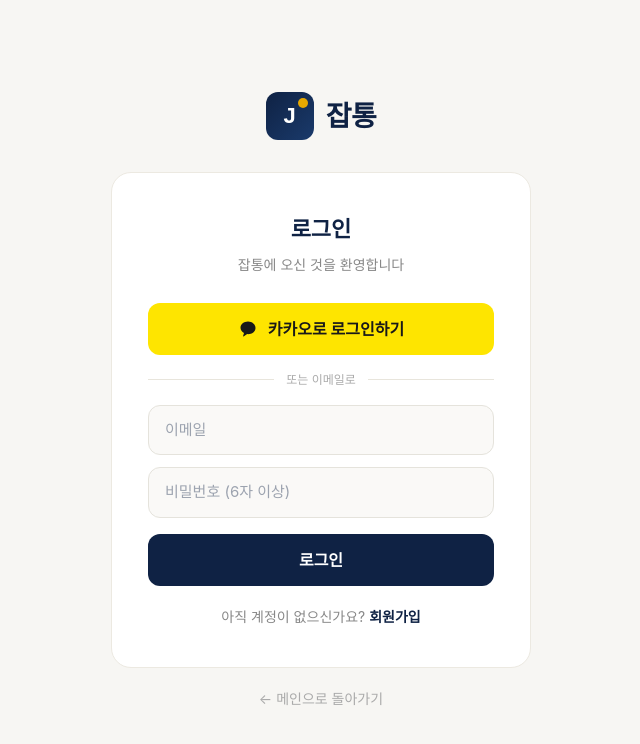
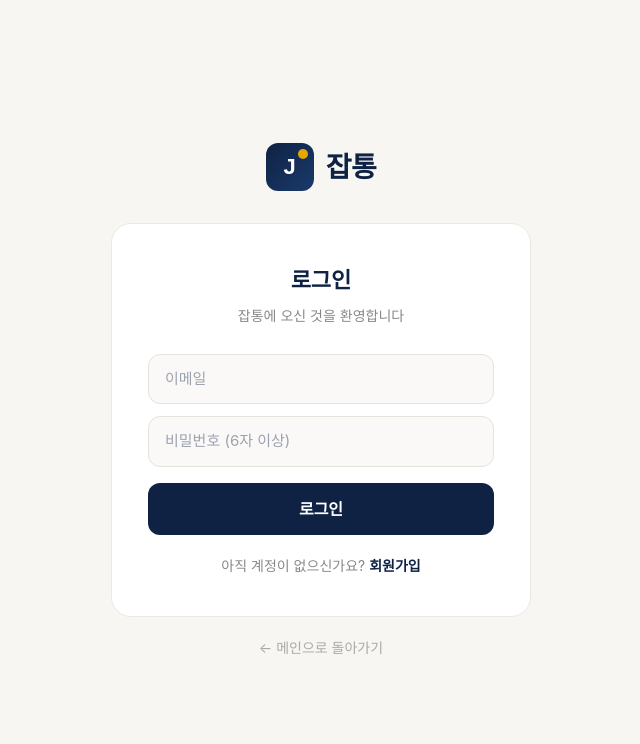
Before and after one commit to csscham-prog/jobtong, a Next.js app: page /login in a window 1280 px wide. Shown: the top 744 px of the page, without its empty margins (319-959 px from the left). Built offline with nearby package versions, Linux system fonts and the light colour scheme; no server answers; a web font is replaced by a local one.

Commit message:
Update page.tsx

```diff
--- a/app/login/page.tsx
+++ b/app/login/page.tsx
@@ -10,18 +10,6 @@ export default function LoginPage() {
   const [loading, setLoading] = useState(false)
   const [error, setError] = useState('')
   const [message, setMessage] = useState('')
-
-  const handleKakaoLogin = async () => {
-    setLoading(true)
-    const { error } = await supabase.auth.signInWithOAuth({
-      provider: 'kakao',
-      options: {
-        redirectTo: `${window.location.origin}/auth/callback`,
-      },
-    })
-    if (error) setError(error.message)
-    setLoading(false)
-  }
 
   const handleEmailAuth = async () => {
     if (!email || !password) {
@@ -76,25 +64,6 @@ export default function LoginPage() {
         <p style={{ fontSize: 14, color: '#888', textAlign: 'center', marginBottom: 28 }}>
           {isSignUp ? '가입 후 무료 체험 1회를 드립니다!' : '잡통에 오신 것을 환영합니다'}
         </p>
-
-        {/* 카카오 로그인 */}
-        <button
-          onClick={handleKakaoLogin}
-          disabled={loading}
-          style={{ width: '100%', background: '#FEE500', color: '#191919', border: 'none', borderRadius: 12, padding: '14px', fontWeight: 700, fontSize: 16, cursor: 'pointer', fontFamily: 'inherit', display: 'flex', alignItems: 'center', justifyContent: 'center', gap: 10, marginBottom: 16 }}
-        >
-          <svg width="20" height="20" viewBox="0 0 24 24" fill="#191919">
-            <path d="M12 3C7.03 3 3 6.36 3 10.5c0 2.64 1.67 4.97 4.2 6.35L6.1 20.5c-.1.37.35.66.65.44L11 18.1c.33.03.66.05 1 .05 4.97 0 9-3.36 9-7.5S16.97 3 12 3z"/>
-          </svg>
-          카카오로 {isSignUp ? '가입' : '로그인'}하기
-        </button>
-
-        {/* 구분선 */}
-        <div style={{ display: 'flex', alignItems: 'center', gap: 12, marginBottom: 16 }}>
-          <div style={{ flex: 1, height: 1, background: '#e8e5dc' }} />
-          <span style={{ fontSize: 12, color: '#aaa' }}>또는 이메일로</span>
-          <div style={{ flex: 1, height: 1, background: '#e8e5dc' }} />
-        </div>
 
         {/* 이메일 입력 */}
         <div style={{ display: 'flex', flexDirection: 'column', gap: 12, marginBottom: 16 }}>
```
